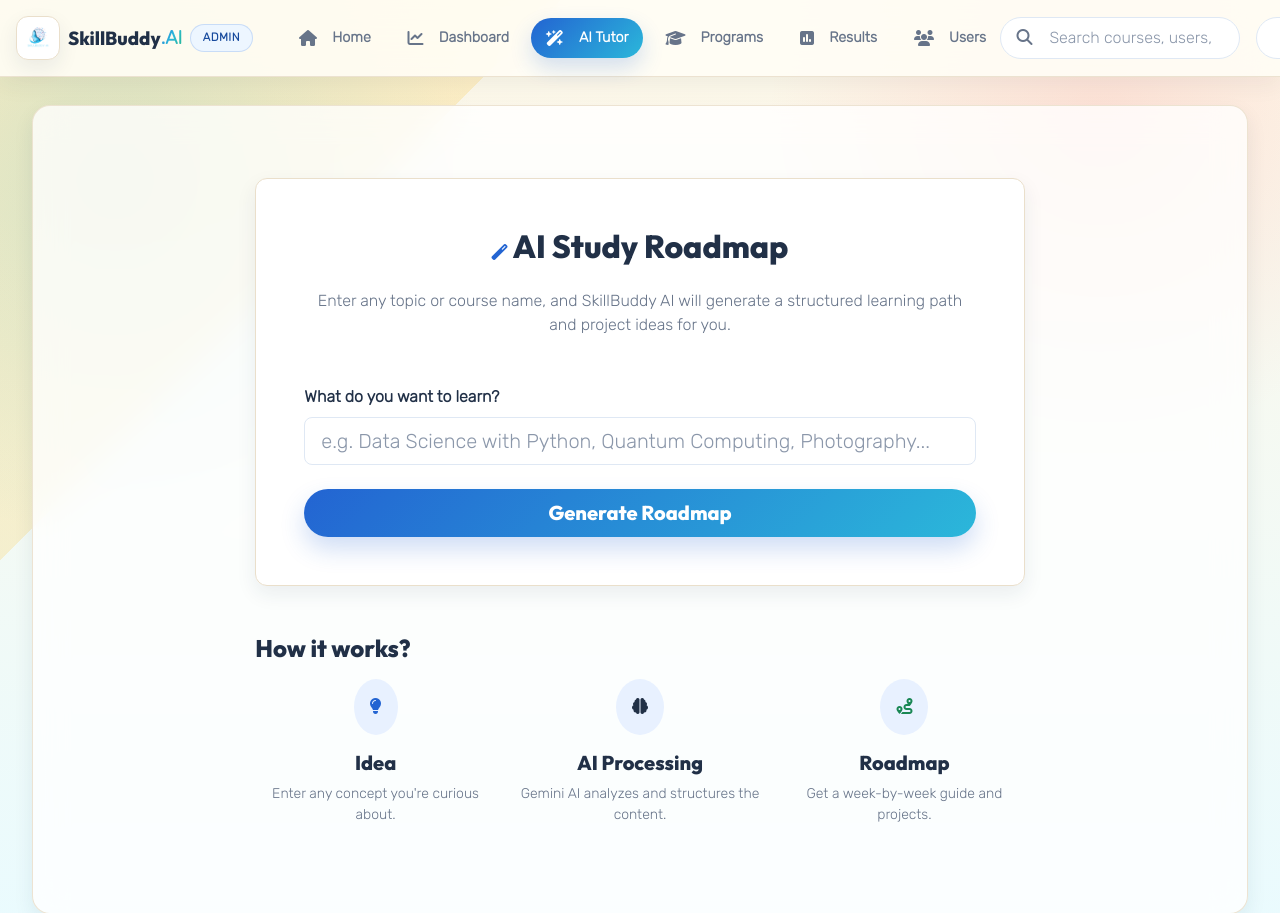
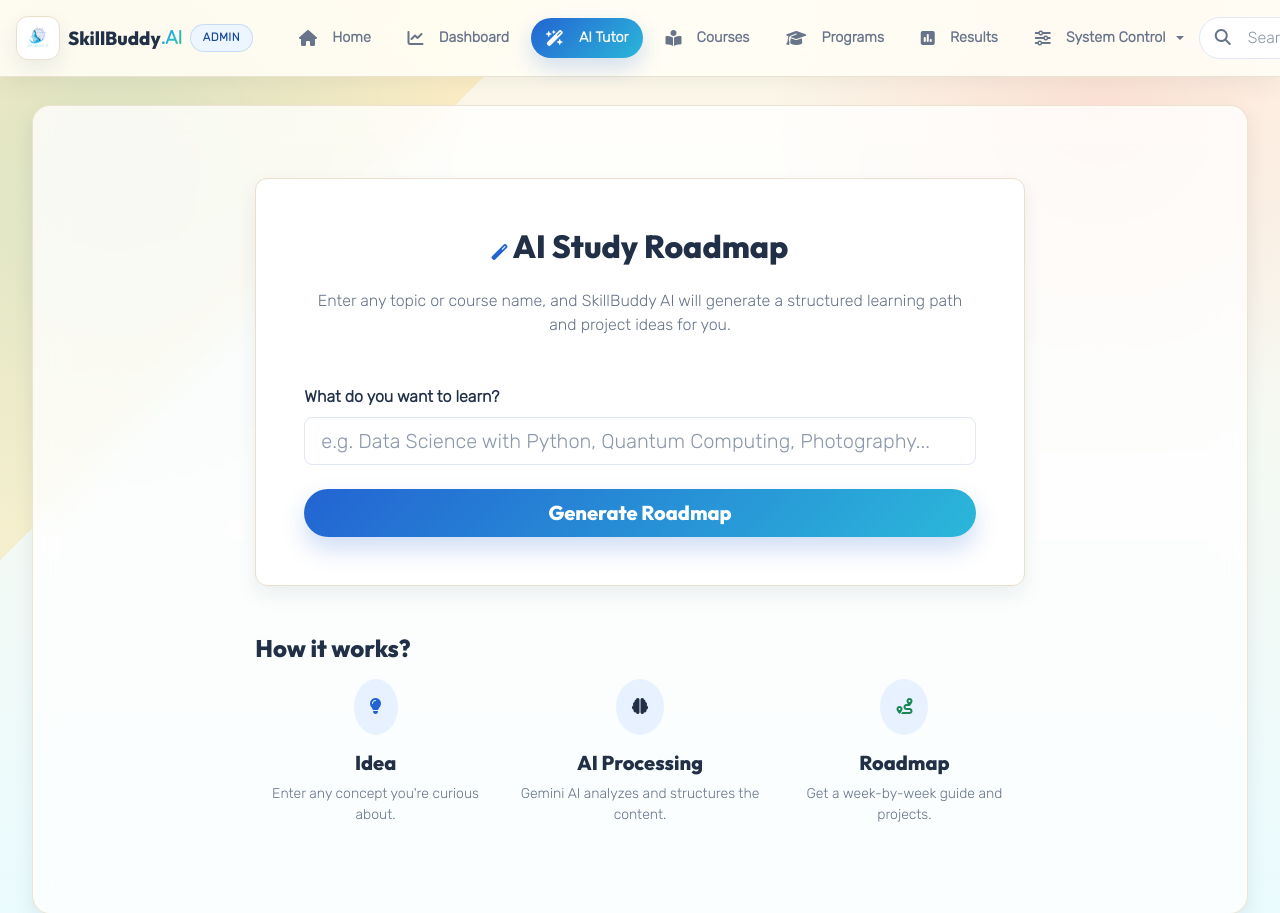
Before and after one commit to Shani871/SkillBuddy, a Django app: page /en/ai-tutor/generate/ in a window 1280 px wide. Shown: the top 913 px of the page. Run offline with Django 3.2, Linux system fonts and the light colour scheme; the visitor is signed in with stand-in values (Sample User, id 1); parts of the project's set-up code (start-up, migrations or seed data) failed here and were passed over; some libraries are stand-ins or nearby versions.

Commit message:
Expose all admin options and permissions in navbar and sidebar, enable superuser view for course list

```diff
--- a/course/views.py
+++ b/course/views.py
@@ -519,5 +519,9 @@ def user_course_list(request):
             {"student": student, "taken_courses": taken_courses},
         )
 
+    if request.user.is_superuser:
+        courses = Course.objects.select_related("program").all()
+        return render(request, "course/user_course_list.html", {"courses": courses})
+
     # For other users
     return render(request, "course/user_course_list.html")
--- a/templates/navbar.html
+++ b/templates/navbar.html
@@ -52,7 +52,7 @@
                         </a>
                     </li>
 
-                    {% if request.user.is_lecturer or request.user.is_student %}
+                    {% if request.user.is_superuser or request.user.is_lecturer or request.user.is_student %}
                     <li class="nav-item">
                         <a class="nav-link app-menu-link px-3 py-2 {% if request.path == library_url %}active{% endif %}" href="{{ library_url }}">
                             <i class="fas fa-book-open-reader me-2"></i>{% trans 'Courses' %}
@@ -77,10 +77,32 @@
                     {% endif %}
 
                     {% if request.user.is_superuser %}
-                    <li class="nav-item">
-                        <a class="nav-link app-menu-link px-3 py-2 {% if request.path == directory_url %}active{% endif %}" href="{{ directory_url }}">
-                            <i class="fas fa-users me-2"></i>{% trans 'Users' %}
+                    <li class="nav-item dropdown">
+                        <a class="nav-link app-menu-link dropdown-toggle px-3 py-2 {% if 'admin_panel' in request.path or 'lecturer' in request.path or 'student' in request.path or 'allocation' in request.path %}active{% endif %}" href="#" id="adminNavbarDropdown" role="button" data-bs-toggle="dropdown" aria-expanded="false">
+                            <i class="fas fa-sliders-h me-2"></i>{% trans 'System Control' %}
                         </a>
+                        <ul class="dropdown-menu dropdown-menu-end shadow border-0 rounded-4" aria-labelledby="adminNavbarDropdown">
+                            <li>
+                                <a class="dropdown-item py-2 px-3 rounded-3" href="{% url 'admin_panel' %}">
+                                    <i class="fas fa-sliders-h me-2 text-primary"></i>{% trans 'Admin Control' %}
+                                </a>
+                            </li>
+                            <li>
+                                <a class="dropdown-item py-2 px-3 rounded-3" href="{% url 'lecturer_list' %}">
+                                    <i class="fas fa-chalkboard-teacher me-2 text-primary"></i>{% trans 'Teachers' %}
+                                </a>
+                            </li>
+                            <li>
+                                <a class="dropdown-item py-2 px-3 rounded-3" href="{% url 'student_list' %}">
+                                    <i class="fas fa-user-graduate me-2 text-primary"></i>{% trans 'Students' %}
+                                </a>
+                            </li>
+                            <li>
+                                <a class="dropdown-item py-2 px-3 rounded-3" href="{% url 'course_allocation_view' %}">
+                                    <i class="fas fa-tasks me-2 text-primary"></i>{% trans 'Course Allocations' %}
+                                </a>
+                            </li>
+                        </ul>
                     </li>
                     {% endif %}
                 </ul>
```
Also changed, not shown: templates/course/user_course_list.html (+10 -0 lines), templates/sidebar.html (+20 -5 lines).
